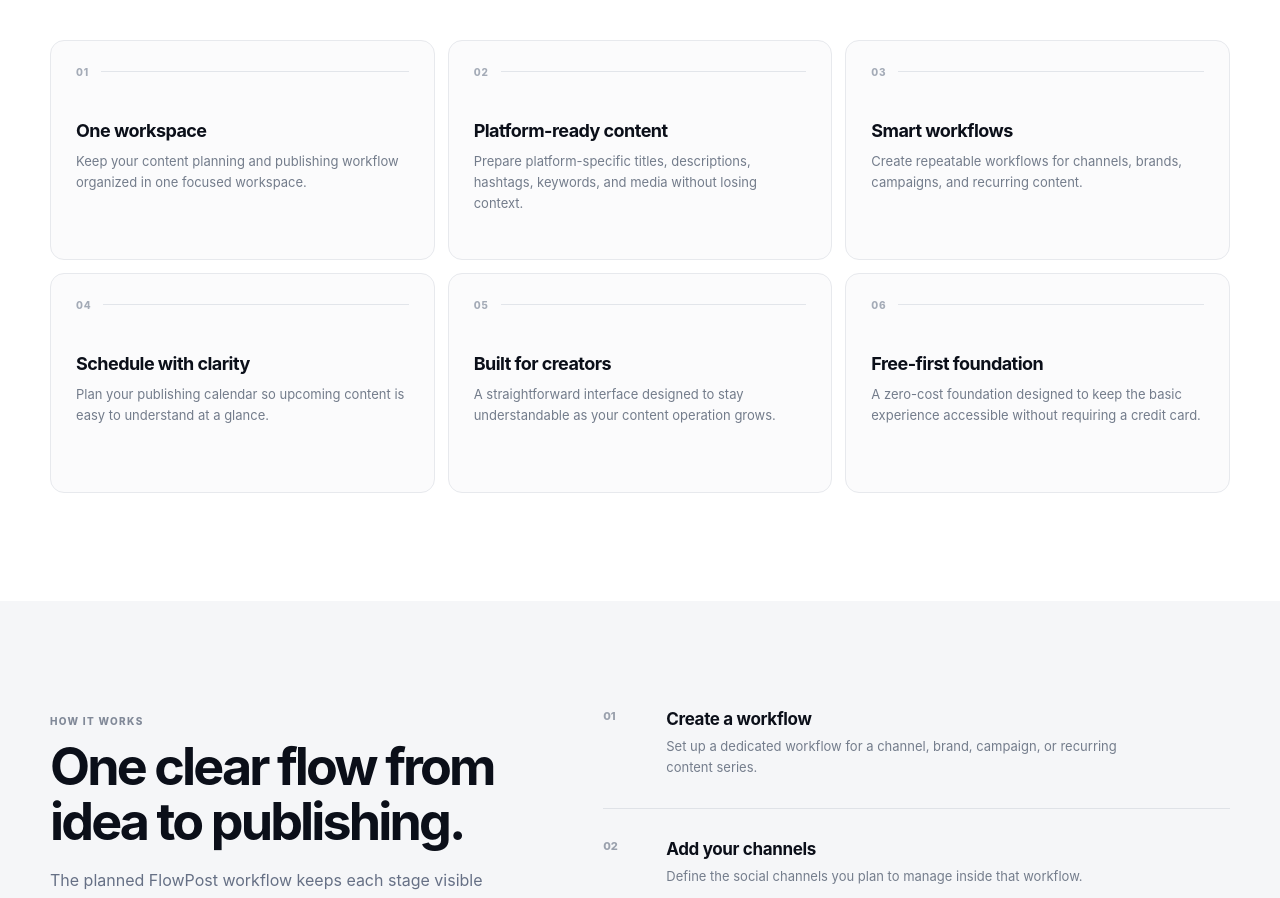
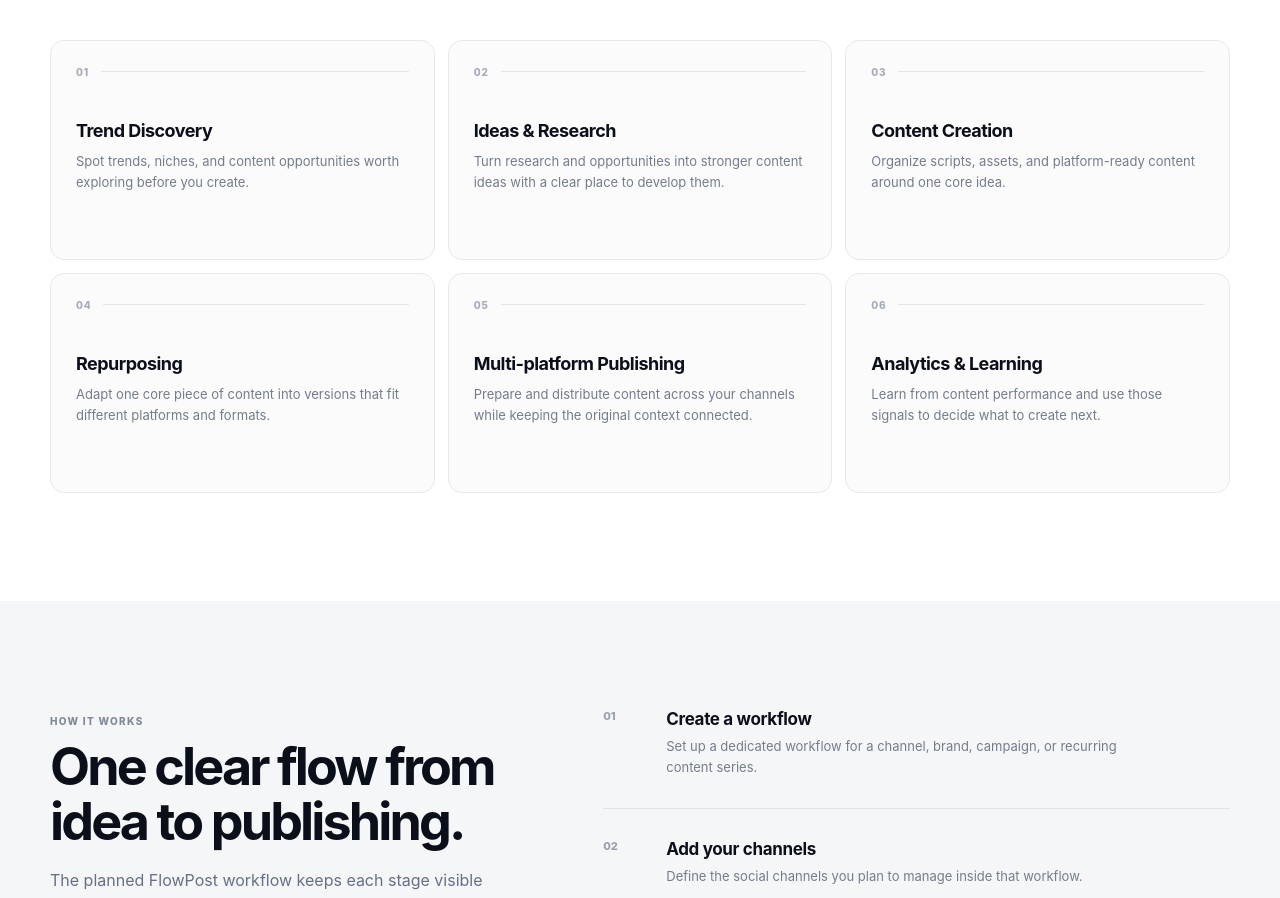
Before and after one commit to daoudbkabir/Flowpost, a React (Vite) app: page / in a window 1280 px wide. Shown: the part 1240-2138 px from the top of the page. Built offline with nearby package versions, Linux system fonts and the light colour scheme.

Commit message:
feat: refine FlowPost creator workflow landing page

```diff
--- a/src/App.jsx
+++ b/src/App.jsx
@@ -14,36 +14,35 @@ const platforms = [
 const features = [
   {
     number: "01",
-    title: "One workspace",
-    text: "Keep your content planning and publishing workflow organized in one focused workspace.",
+    title: "Trend Discovery",
+    text: "Spot trends, niches, and content opportunities worth exploring before you create.",
   },
   {
     number: "02",
-    title: "Platform-ready content",
-    text: "Prepare platform-specific titles, descriptions, hashtags, keywords, and media without losing context.",
+    title: "Ideas & Research",
+    text: "Turn research and opportunities into stronger content ideas with a clear place to develop them.",
   },
   {
     number: "03",
-    title: "Smart workflows",
-    text: "Create repeatable workflows for channels, brands, campaigns, and recurring content.",
+    title: "Content Creation",
+    text: "Organize scripts, assets, and platform-ready content around one core idea.",
   },
   {
     number: "04",
-    title: "Schedule with clarity",
-    text: "Plan your publishing calendar so upcoming content is easy to understand at a glance.",
+    title: "Repurposing",
+    text: "Adapt one core piece of content into versions that fit different platforms and formats.",
   },
   {
     number: "05",
-    title: "Built for creators",
-    text: "A straightforward interface designed to stay understandable as your content operation grows.",
+    title: "Multi-platform Publishing",
+    text: "Prepare and distribute content across your channels while keeping the original context connected.",
   },
   {
     number: "06",
-    title: "Free-first foundation",
-    text: "A zero-cost foundation designed to keep the basic experience accessible without requiring a credit card.",
+    title: "Analytics & Learning",
+    text: "Learn from content performance and use those signals to decide what to create next.",
   },
 ];
-
 const faqs = [
   {
     question: "What is FlowPost?",
```
